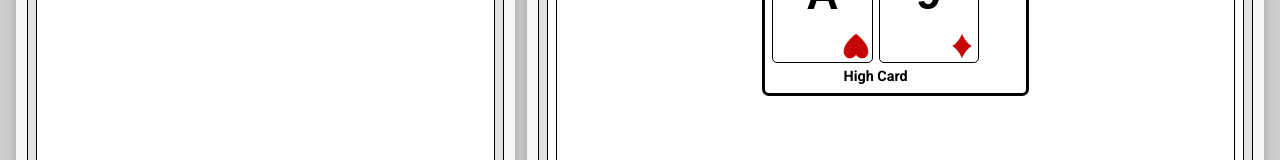
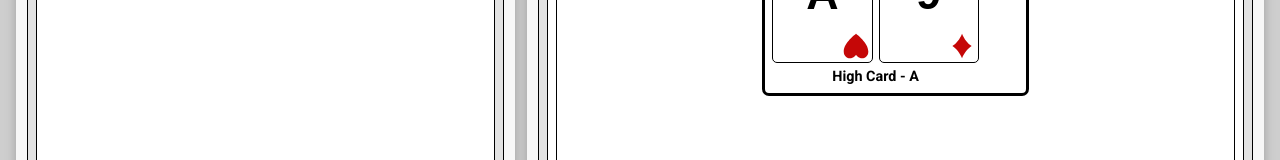
Before and after one commit to njcushing/poker-hand-calculator, a React (Vite) app: page / in a window 1280 px wide. Shown: the part 333-493 px from the top of the page. Built offline with nearby package versions, Linux system fonts and the light colour scheme.

Commit message:
Display additional hand strength information in Hand component

```diff
--- a/src/features/Simulate/components/Hand/index.tsx
+++ b/src/features/Simulate/components/Hand/index.tsx
@@ -35,7 +35,9 @@ export function Hand({ info, number }: THand) {
                 <Card info={info.cards[0]} />
                 <Card info={info.cards[1]} />
             </div>
-            <p className={styles["hand-strength"]}>{info.strength.rank}</p>
+            <p
+                className={styles["hand-strength"]}
+            >{`${info.strength.rank} - ${info.strength.information}`}</p>
             <div className={styles["hand-options"]}>
                 <button
                     type="button"
```
